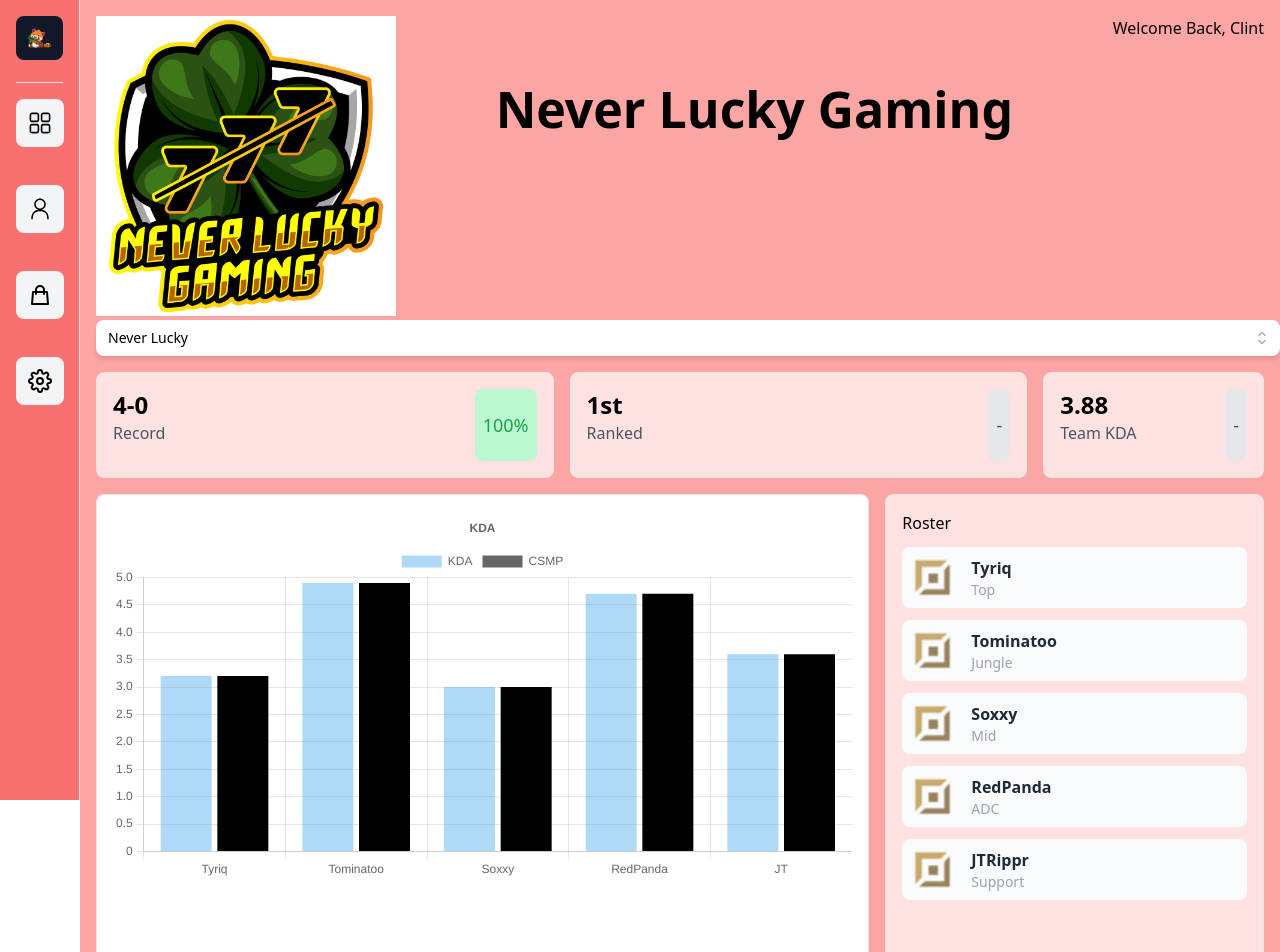
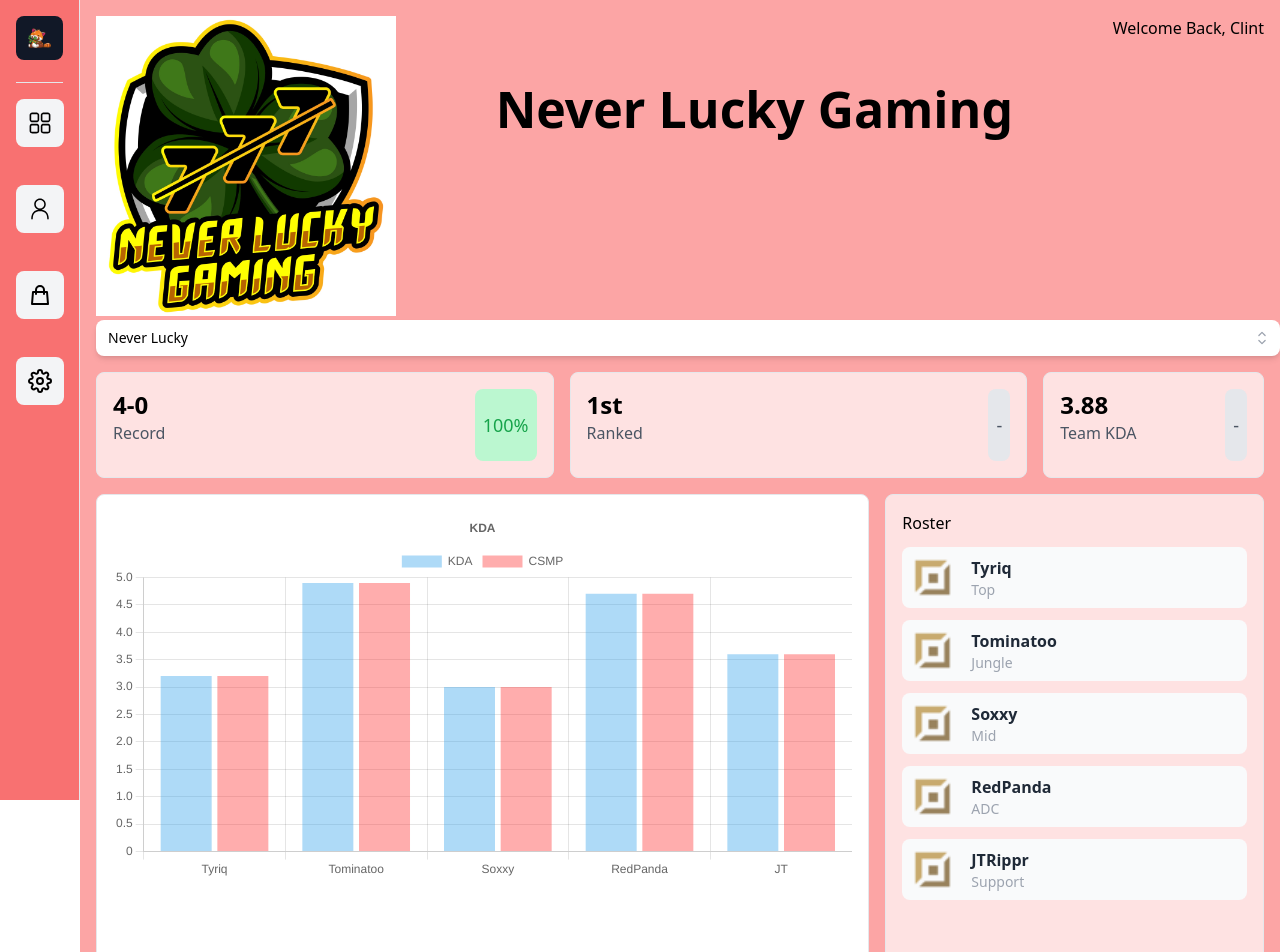
Before and after one commit to LOLRedPanda/app-core, a Next.js app in the folder web/: page / in a window 1280 px wide. Shown: the top 952 px of the page. Built offline with nearby package versions, Linux system fonts and the light colour scheme.

Commit message:
fixed type script angryness

```diff
--- a/web/components/BarChart.tsx
+++ b/web/components/BarChart.tsx
@@ -1,6 +1,7 @@
 import React, { useEffect, useState } from 'react'
 import { Bar } from "react-chartjs-2";
 import { Menu } from '@headlessui/react'
+import type { ChartData, ChartOptions } from 'chart.js';
 
 import{
     Chart as ChartJS,
@@ -14,6 +15,17 @@ import{
 import { data } from '../data/data';
 import ListBox from './ListBox';
 
+interface chartData{
+    labels: string[] ,
+    datasets: dataset[]
+}
+
+interface dataset{
+    label: string,
+    data: number[],
+    borderColor: string,
+    backgroundColor: string
+}
 
 ChartJS.register(
     CategoryScale,
@@ -25,8 +37,14 @@ ChartJS.register(
 );
 
 function BarChart() {
-    const [chartData, setChartData] = useState({
-        datasets: [],
+    const [chartData, setChartData] = useState<chartData>({
+        labels: [],
+        datasets: [{
+            label: '',
+            data: [],
+            borderColor: '',
+            backgroundColor:'',
+        }]
     })
 
     const[chartOptions, setChartOptions] = useState({})
@@ -38,13 +56,13 @@ function BarChart() {
                 label: 'KDA',
                 data: [3.2, 4.9, 3.0, 4.7, 3.6],
                 borderColor: 'rgb(53, 162, 235)',
-                backgroundColor:'rgb(53, 162, 235, 0.4',
+                backgroundColor:'rgb(53, 162, 235, 0.4)',
             },
             {
                 label: 'CSMP',
                 data: [3.2, 4.9, 3.0, 4.7, 3.6],
-                borderColor: 'rgb(255, 0, 0)',
-                backgroundColor:'rgb(255, 0, 0 0.4',
+                borderColor: 'rgb(255, 50, 50)',
+                backgroundColor:'rgb(255, 50, 50, 0.4)',
             }
         ],
 
```
